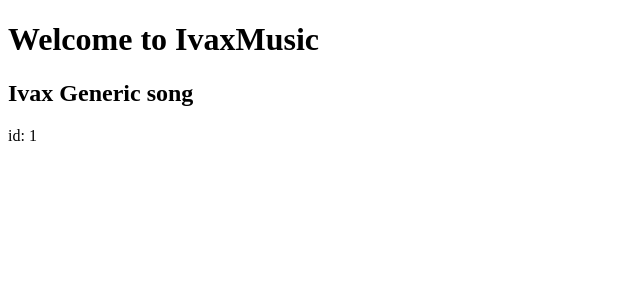
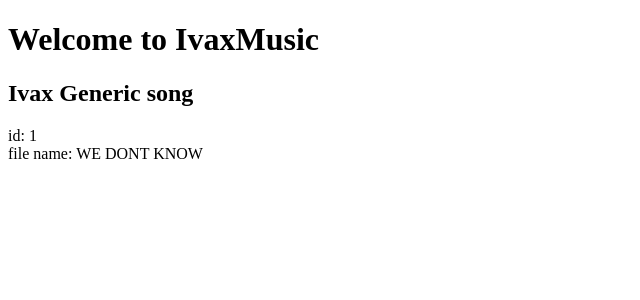
Before and after one commit to FranciscoComas/IvaxWeb, an Angular app: page / in a window 1280 px wide. Shown: the top 300 px of the page, without its empty margins (0-640 px from the left). Built offline with nearby package versions, Linux system fonts and the light colour scheme.

Commit message:
[Testing] added text line to test deplyment script

```diff
--- a/src/app/songs/songs.component.html
+++ b/src/app/songs/songs.component.html
@@ -1,2 +1,3 @@
 <h2>{{song.name}}</h2>
 <div><span>id: </span>{{song.id}}</div>
+<div><span>file name: </span>{{song.file_name}}</div>
```
